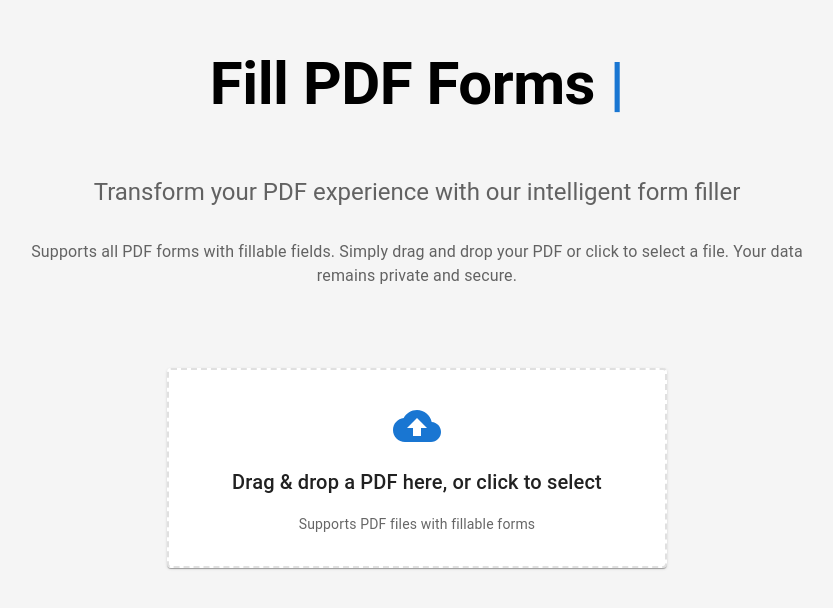
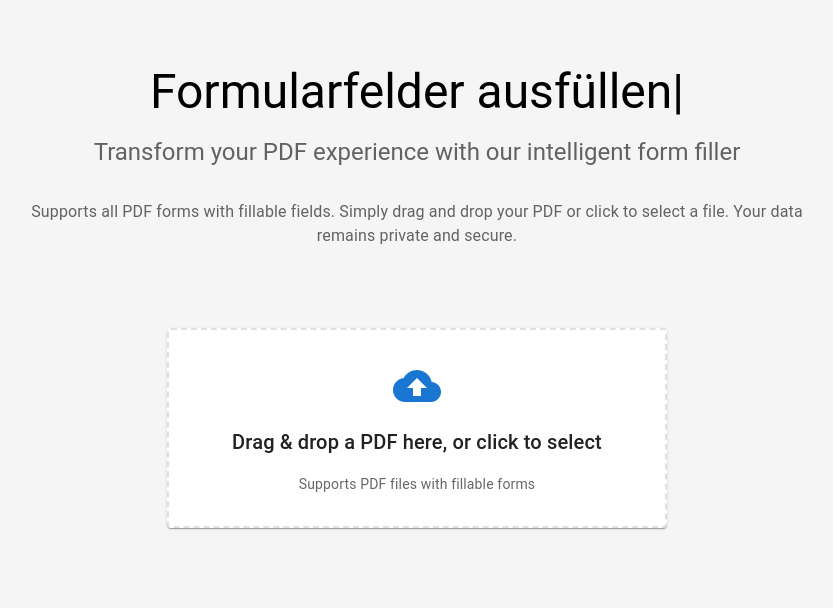
Before and after one commit to Seakuh/pdf-form-editor, a React (Vite) app: page / in a window 1280 px wide. Shown: the part 104-712 px from the top of the page, without its empty margins (223-1056 px from the left). Built offline with nearby package versions, Linux system fonts and the light colour scheme.

Commit message:
add date analyse to set it via component auswahl

```diff
--- a/src/components/AnimatedHeadline.tsx
+++ b/src/components/AnimatedHeadline.tsx
@@ -1,6 +1,6 @@
 import { useEffect, useRef } from 'react';
 import Typed from 'typed.js';
-import { Box, Typography } from '@mui/material';
+import { Typography } from '@mui/material';
 
 export const AnimatedHeadline = () => {
   const el = useRef(null);
@@ -8,23 +8,17 @@ export const AnimatedHeadline = () => {
 
   useEffect(() => {
     const options = {
-      strings: [
-        'Fill PDF Forms ^1000 <span style="color: #42a5f5">Effortlessly</span>',
-        'Edit Forms ^1000 <span style="color: #42a5f5">Instantly</span>',
-        'Download PDFs ^1000 <span style="color: #42a5f5">Securely</span>'
-      ],
+      strings: ['PDF Formular Editor', 'Formularfelder ausfüllen', 'PDF herunterladen'],
       typeSpeed: 50,
-      backSpeed: 30,
-      backDelay: 2000,
+      backSpeed: 50,
       loop: true,
-      cursorChar: '|',
-      smartBackspace: true,
-      autoInsertCss: true,
       showCursor: true,
-      html: true
+      cursorChar: '|'
     };
 
-    typed.current = new Typed(el.current!, options);
+    if (el.current) {
+      typed.current = new Typed(el.current, options);
+    }
 
     return () => {
       typed.current?.destroy();
@@ -32,26 +26,8 @@ export const AnimatedHeadline = () => {
   }, []);
 
   return (
-    <Box sx={{
-      textAlign: 'center',
-      mb: 4,
-      height: 120, // Fixed height to prevent layout shift
-      display: 'flex',
-      flexDirection: 'column',
-      justifyContent: 'center'
-    }}>
-      <Typography
-        variant="h2"
-        component="h1"
-        sx={{
-          fontWeight: 700,
-          '& .typed-cursor': {
-            color: 'primary.main',
-          }
-        }}
-      >
-        <span ref={el}></span>
-      </Typography>
-    </Box>
+    <Typography variant="h3" component="h1" gutterBottom>
+      <span ref={el} />
+    </Typography>
   );
 };
--- a/src/components/PdfForm.tsx
+++ b/src/components/PdfForm.tsx
@@ -13,11 +13,16 @@ import {
   FormControl,
   InputLabel
 } from '@mui/material';
+import { DatePicker } from '@mui/x-date-pickers';
+import { LocalizationProvider } from '@mui/x-date-pickers';
+import { AdapterDayjs } from '@mui/x-date-pickers/AdapterDayjs';
+import dayjs from 'dayjs';
+import 'dayjs/locale/de'; // Für deutsche Lokalisierung
 import SaveIcon from '@mui/icons-material/Save';
 
 interface FormField {
   name: string;
-  type: 'text' | 'checkbox' | 'radio' | 'select';
+  type: 'text' | 'checkbox' | 'radio' | 'select' | 'date';
   value: string;
   options?: string[];
 }
@@ -85,6 +90,26 @@ export const PdfForm: FC<PdfFormProps> = ({
             </Select>
           </FormControl>
         );
+      case 'date':
+        return (
+          <LocalizationProvider dateAdapter={AdapterDayjs} adapterLocale="de">
+            <DatePicker
+              label={field.name}
+              value={field.value ? dayjs(field.value, 'DD.MM.YYYY') : null}
+              onChange={(newValue) => {
+                const formattedDate = newValue ? newValue.format('DD.MM.YYYY') : '';
+                onChange(field.name, formattedDate);
+              }}
+              slotProps={{
+                textField: {
+                  fullWidth: true,
+                  variant: "outlined",
+                  error: false
+                }
+              }}
+            />
+          </LocalizationProvider>
+        );
       default:
         return (
           <TextField
--- a/src/main.tsx
+++ b/src/main.tsx
@@ -2,6 +2,11 @@ import React from 'react'
 import ReactDOM from 'react-dom/client'
 import App from './App'
 import './index.css'
+import dayjs from 'dayjs'
+import 'dayjs/locale/de'
+
+// Setze deutsche Lokalisierung
+dayjs.locale('de')
 
 ReactDOM.createRoot(document.getElementById('root')!).render(
   <React.StrictMode>
--- a/src/utils/pdfUtils.ts
+++ b/src/utils/pdfUtils.ts
@@ -2,9 +2,34 @@ import { PDFDocument } from 'pdf-lib';
 
 interface FormField {
   name: string;
-  type: 'text' | 'checkbox' | 'radio' | 'select';
+  type: 'text' | 'checkbox' | 'radio' | 'select' | 'date';
   value: string;
   options?: string[];
+}
+
+function isDateField(fieldName: string, value: string): boolean {
+  const datePatterns = [
+    // Feldnamen-Muster
+    /date/i,
+    /datum/i,
+    /geboren/i,
+    /dob/i,
+    /birth/i,
+    /geb/i,
+    /geburt/i,
+
+    // Werte-Muster (verschiedene Datumsformate)
+    /^\d{2}[./-]\d{2}[./-]\d{4}$/, // DD.MM.YYYY, DD-MM-YYYY
+    /^\d{4}[./-]\d{2}[./-]\d{2}$/, // YYYY.MM.DD, YYYY-MM-DD
+    /^\d{1,2}[.]\d{1,2}[.]\d{2,4}$/, // D.M.YY, D.M.YYYY
+    /^\d{1,2}[.]\d{1,2}[.]$/, // D.M. (unvollständiges Datum)
+  ];
+
+  // Prüfe sowohl den Feldnamen als auch den Wert
+  return datePatterns.some(pattern =>
+    pattern.test(fieldName.toLowerCase()) ||
+    pattern.test(value.toLowerCase())
+  );
 }
 
 export async function analyzePdf(file: File): Promise<FormField[]> {
@@ -31,10 +56,15 @@ export async function analyzePdf(file: File): Promise<FormField[]> {
         case 'PDFTextField':
           try {
             const textField = form.getTextField(name);
+            const currentValue = textField.getText() || '';
+
+            // Prüfe ob es ein Datumsfeld ist basierend auf Name und Wert
+            const type = isDateField(name, currentValue) ? 'date' : 'text';
+
             fields.push({
               name,
-              type: 'text',
-              value: textField.getText() || ''
+              type,
+              value: currentValue
             });
           } catch (e) {
             console.warn(`Error processing text field ${name}:`, e);
```
Also changed, not shown: package.json (+7 -3 lines), 1 other file (tests, documents, lock files or other folders).
